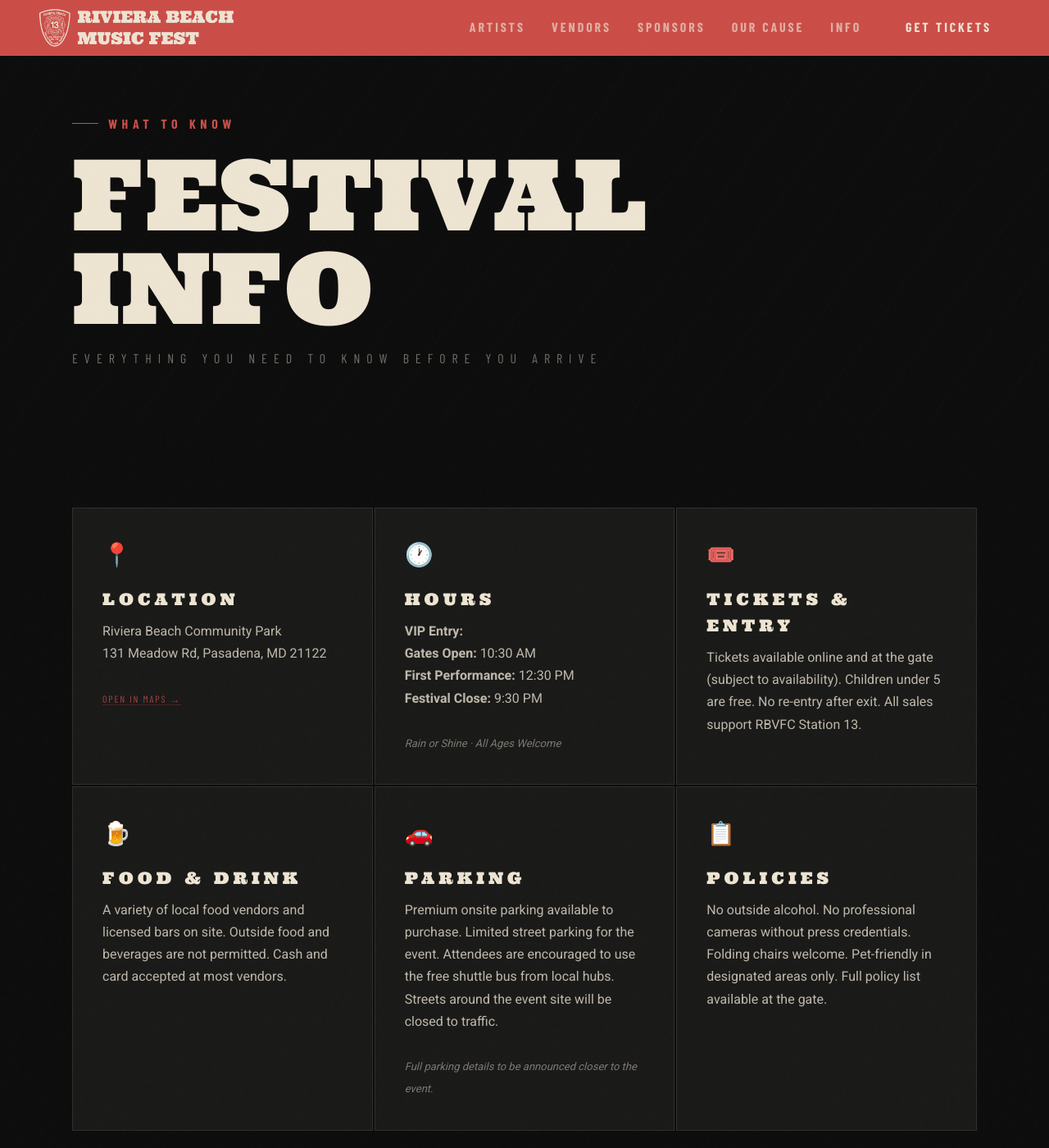
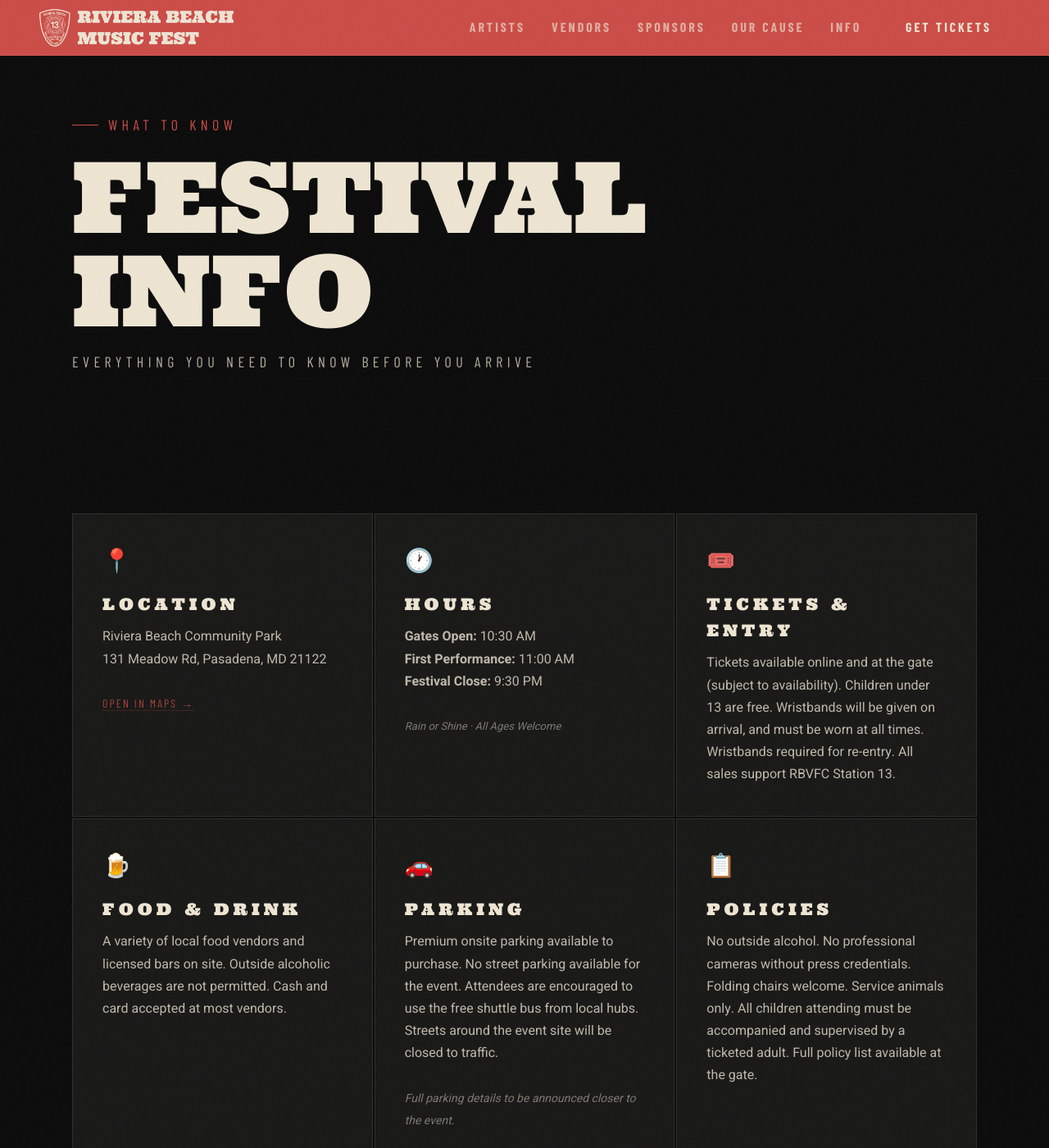
Before and after one commit to RBVFC/rbmf, a Jekyll site: the page built from info/index.html, in a window 1280 px wide and 1400 px high. Shown: the whole window at 82% size. Built offline with Jekyll 4.4.1, drawn with Linux system fonts in a browser that asks for light colours; some web fonts are replaced.

Commit message:
Update info page details (#78)
* Update info page details

* Update index.html (#79)

* Update main.css (#80)

```diff
--- a/assets/css/main.css
+++ b/assets/css/main.css
@@ -91,9 +91,9 @@
 /* ── COMPONENTS: LABELS & SECTION HEADERS ── */
 .label {
   font-family: var(--font-ui);
-  font-size: 16px;
-  font-weight: 700;
-  letter-spacing: 0.35em;
+  font-size: 18px;
+  font-weight: 500;
+  letter-spacing: 0.3em;
   text-transform: uppercase;
   color: var(--red);
   display: flex;
@@ -244,10 +244,11 @@
 .page-hero h1 { color: var(--cream); margin-bottom: 16px; }
 .page-hero__sub {
   font-family: var(--font-ui);
-  font-size: 16px;
-  letter-spacing: 0.5em;
+  font-weight: 500;
+  font-size: 18px;
+  letter-spacing: 0.3em;
   text-transform: uppercase;
-  color: rgba(237,228,210,0.45);
+  color: rgba(237,228,210,0.75);
 }
 
 /* ── TICKER ── */
--- a/info/index.html
+++ b/info/index.html
@@ -19,7 +19,7 @@
           {{ site.festival.location_address }}<br><br>
           <a href="https://maps.google.com/?q={{ site.festival.location_address | url_encode }}"
              target="_blank" rel="noopener"
-             style="color:var(--red);font-family:var(--font-ui);font-size:12px;letter-spacing:0.15em;text-transform:uppercase;border-bottom:1px solid rgba(203,77,72,0.3);">
+             style="color:var(--red);font-family:var(--font-ui);font-size:14px;letter-spacing:0.15em;text-transform:uppercase;border-bottom:1px solid rgba(203,77,72,0.3);">
             Open in Maps →
           </a>
         </p>
@@ -29,9 +29,8 @@
         <div class="info-card__icon">🕐</div>
         <div class="info-card__title">Hours</div>
         <p class="info-card__body">
-          <strong>VIP Entry:</strong> {{ site.festival.vip_entry }}<br>
           <strong>Gates Open:</strong> {{ site.festival.gates_open }}<br>
-          <strong>First Performance:</strong> 12:30 PM<br>
+          <strong>First Performance:</strong> 11:00 AM<br>
           <strong>Festival Close:</strong> {{ site.festival.close }}<br><br>
           <em style="opacity:0.6;font-size:13px;">Rain or Shine · All Ages Welcome</em>
         </p>
@@ -41,8 +40,9 @@
         <div class="info-card__icon">🎟️</div>
         <div class="info-card__title">Tickets & Entry</div>
         <p class="info-card__body">
-          Tickets available online and at the gate (subject to availability). Children under 5 are free.
-          No re-entry after exit. All sales support RBVFC Station {{ site.rbvfc.station }}.
+          Tickets available online and at the gate (subject to availability). Children under 13 are free.
+          Wristbands will be given on arrival, and must be worn at all times. Wristbands required for re-entry.
+          All sales support RBVFC Station {{ site.rbvfc.station }}.
         </p>
       </div>
 
@@ -50,7 +50,7 @@
         <div class="info-card__icon">🍺</div>
         <div class="info-card__title">Food & Drink</div>
         <p class="info-card__body">
-          A variety of local food vendors and licensed bars on site. Outside food and beverages
+          A variety of local food vendors and licensed bars on site. Outside alcoholic beverages
           are not permitted. Cash and card accepted at most vendors.
         </p>
       </div>
@@ -59,10 +59,10 @@
         <div class="info-card__icon">🚗</div>
         <div class="info-card__title">Parking</div>
         <p class="info-card__body">
-          Premium onsite parking available to purchase. Limited street parking for the event.
+          Premium onsite parking available to purchase. No street parking available for the event.
           Attendees are encouraged to use the free shuttle bus from local hubs.
           Streets around the event site will be closed to traffic.<br><br>
-          <em style="opacity:0.6;font-size:13px;">Full parking details to be announced closer to the event.</em>
+          <em style="opacity:0.6;font-size:14px;">Full parking details to be announced closer to the event.</em>
         </p>
       </div>
 
@@ -71,7 +71,8 @@
         <div class="info-card__title">Policies</div>
         <p class="info-card__body">
           No outside alcohol. No professional cameras without press credentials.
-          Folding chairs welcome. Pet-friendly in designated areas only.
+          Folding chairs welcome. Service animals only.
+          All children attending must be accompanied and supervised by a ticketed adult.
           Full policy list available at the gate.
         </p>
       </div>
@@ -80,7 +81,7 @@
 
     <div style="margin-top:56px;padding:36px;background:rgba(237,228,210,0.04);border:1px solid rgba(237,228,210,0.1);text-align:center;">
       <div class="label" style="justify-content:center;">Questions?</div>
-      <p style="font-size:15px;opacity:0.65;margin-bottom:22px;max-width:480px;margin-left:auto;margin-right:auto;line-height:1.75;">
+      <p style="font-size:16px;opacity:0.65;margin-bottom:22px;max-width:480px;margin-left:auto;margin-right:auto;line-height:1.75;">
         Can't find what you're looking for? Reach out and we'll get back to you.
       </p>
       <a href="mailto:{{ site.festival.email_general }}" class="btn btn--outline">Contact Us</a>
--- a/our-cause/index.html
+++ b/our-cause/index.html
@@ -41,7 +41,7 @@
         </div>
         <div class="stat-box">
           <div class="stat-number">5</div>
-          <div class="stat-label">Frontline Response Apparatus:<br>T13, E131, MU13, CH13</div>
+          <div class="stat-label">Frontline Response Apparatus:<br>T13, E131, MU13, A139, CH13</div>
         </div>
         <div class="stat-box">
           <div class="stat-number">24<span>/7</span></div>
@@ -64,7 +64,7 @@
       <div class="info-card">
         <div class="info-card__icon">🚒﹠🚑</div>
         <div class="info-card__title">Equipment</div>
-        <p class="info-card__body">Modern firefighting, emergency medical, and rescue equipment keeps our volunteers safe and effective on every call. Your support helps us stay up to date with tools and equipment that save lives.</p>
+        <p class="info-card__body">Modern firefighting, emergency medical, and rescue equipment keeps our firefighters and EMS safe and effective on every call. Your support helps us stay up to date with tools and equipment that save lives.</p>
       </div>
       <div class="info-card">
         <div class="info-card__icon">🏠</div>
```
Also changed, not shown: other parts of our-cause/index.html (+1 -1 lines).
